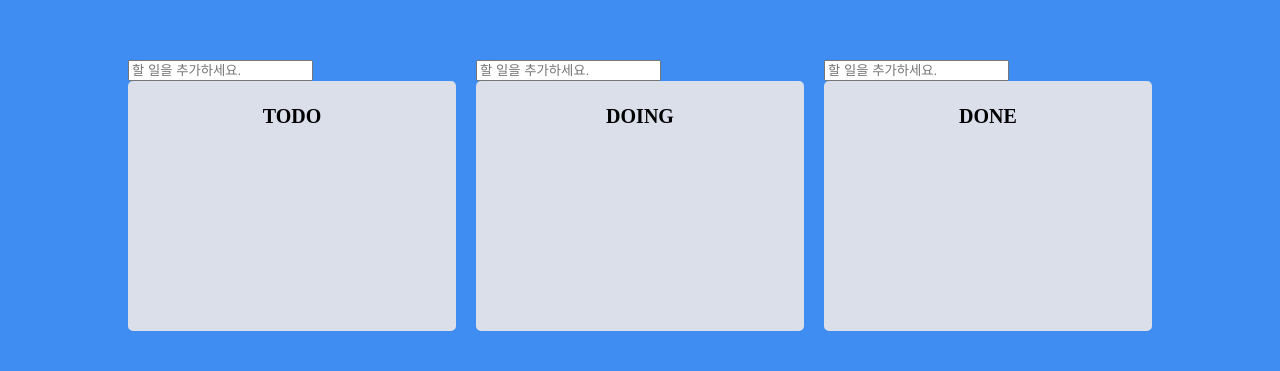
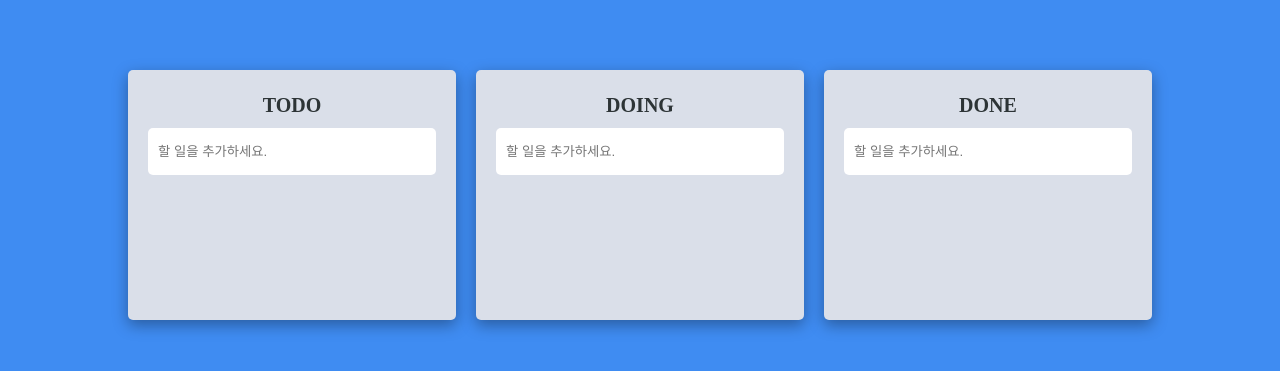
Before and after one commit to GitHubGW/react-trello, a React (Create React App) app: page / in a window 1280 px wide. Shown: the part 205-576 px from the top of the page. Built offline with nearby package versions, Linux system fonts and the light colour scheme.

Commit message:
feat(todo): save todo in local storage

```diff
--- a/src/components/DragDropContainer.tsx
+++ b/src/components/DragDropContainer.tsx
@@ -3,6 +3,7 @@ import DroppableBoard from "./DroppableBoard";
 import { useRecoilState } from "recoil";
 import { Todo, TodosState, todosState } from "../atom";
 import { DragDropContext, DragStart, DropResult, ResponderProvided } from "react-beautiful-dnd";
+import { handleSaveTodoInLocalStorage } from "../todo.utils";
 
 const Boards = styled.div`
   display: grid;
@@ -29,6 +30,7 @@ const DragDropContainer = () => {
         copiedSource.splice(source.index, 1);
         copiedSource.splice(destination.index, 0, movedTodoObject);
         const result: TodosState = { ...todos, [destination.droppableId]: copiedSource };
+        handleSaveTodoInLocalStorage(result);
         return result;
       });
     } else if (source.droppableId !== destination.droppableId) {
@@ -39,6 +41,7 @@ const DragDropContainer = () => {
         const copiedDestination: Todo[] = [...todos[destination.droppableId]];
         copiedDestination.splice(destination.index, 0, movedTodoObject);
         const result: TodosState = { ...todos, [source.droppableId]: copiedSource, [destination.droppableId]: copiedDestination };
+        handleSaveTodoInLocalStorage(result);
         return result;
       });
     }
--- a/src/components/DraggableCard.tsx
+++ b/src/components/DraggableCard.tsx
@@ -2,7 +2,8 @@ import { memo } from "react";
 import { Draggable, DraggableProvided, DraggableStateSnapshot } from "react-beautiful-dnd";
 import { SetterOrUpdater, useSetRecoilState } from "recoil";
 import styled from "styled-components";
-import { Todo, TodosState, todosState } from "../atom";
+import { Todo, TodosState, todosState, TRELLO_TODO } from "../atom";
+import { handleSaveTodoInLocalStorage } from "../todo.utils";
 
 interface DraggableCardProps {
   index: number;
@@ -12,10 +13,10 @@ interface DraggableCardProps {
 }
 
 const Card = styled.div<{ isDragging: boolean }>`
-  background-color: ${(props) => (props.isDragging === true ? "rgba(116, 185, 255,0.8)" : props.theme.cardColor)};
+  background-color: ${(props) => (props.isDragging === true ? "rgba(85, 239, 196, 0.6)" : props.theme.cardColor)};
   color: ${(props) => (props.isDragging === true ? "white" : "black")};
   border-radius: 5px;
-  padding: 15px 12px;
+  padding: 13px 12px;
   margin-bottom: 10px;
   font-size: 20px;
   display: flex;
@@ -23,17 +24,20 @@ const Card = styled.div<{ isDragging: boolean }>`
   align-items: center;
 `;
 
-const CardText = styled.span``;
+const CardText = styled.span<{ isDragging: boolean }>`
+  font-size: 15px;
+  color: ${(props) => (props.isDragging === true ? "white" : "darkgray")};
+`;
 
-const DeleteButton = styled.button`
+const DeleteButton = styled.button<{ isDragging: boolean }>`
   border: none;
   outline: none;
   cursor: pointer;
-  background-color: #34495e;
-  color: white;
-  padding: 8px 10px;
+  background-color: ${(props) => (props.isDragging === true ? "white" : "rgba(178, 190, 195,1.0)")};
+  color: ${(props) => (props.isDragging === true ? "rgba(178, 190, 195,1.0)" : "white")};
+  padding: 5px 7px;
   border-radius: 3px;
-  font-size: 14px;
+  font-size: 12px;
 `;
 
 const DraggableCard = ({ index, boardId, todoId, todoText }: DraggableCardProps) => {
@@ -44,6 +48,7 @@ const DraggableCard = ({ index, boardId, todoId, todoText }: DraggableCardProps)
       const copiedTodos: Todo[] = [...todos[boardId]];
       const filteredTodos: Todo[] = copiedTodos.filter((todo: Todo) => todo.id !== todoId);
       const result = { ...todos, [boardId]: filteredTodos };
+      handleSaveTodoInLocalStorage(result);
       return result;
     });
   };
@@ -53,9 +58,9 @@ const DraggableCard = ({ index, boardId, todoId, todoText }: DraggableCardProps)
       {(provided: DraggableProvided, { isDragging }: DraggableStateSnapshot) => {
         return (
           <Card isDragging={isDragging} ref={provided.innerRef} {...provided.draggableProps} {...provided.dragHandleProps}>
-            <CardText>{todoText}</CardText>
-            <DeleteButton onClick={() => handleDeleteTodo(todoId)} type="button">
-              삭제
+            <CardText isDragging={isDragging}>{todoText}</CardText>
+            <DeleteButton isDragging={isDragging} onClick={() => handleDeleteTodo(todoId)} type="button">
+              ✕
             </DeleteButton>
           </Card>
         );
--- a/src/components/DroppableBoard.tsx
+++ b/src/components/DroppableBoard.tsx
@@ -2,7 +2,8 @@ import { Droppable, DroppableProvided, DroppableStateSnapshot } from "react-beau
 import { useForm } from "react-hook-form";
 import { useSetRecoilState } from "recoil";
 import styled from "styled-components";
-import { Todo, TodosState, todosState } from "../atom";
+import { Todo, TodosState, todosState, TRELLO_TODO } from "../atom";
+import { handleSaveTodoInLocalStorage } from "../todo.utils";
 import DraggableCard from "./DraggableCard";
 
 interface DroppableBoardProps {
@@ -14,11 +15,15 @@ interface FormData {
   text: string;
 }
 
+const Container = styled.div``;
+
 const Board = styled.div`
   background-color: ${(props) => props.theme.boardColor};
   padding: 25px 10px;
   border-radius: 5px;
   min-height: 200px;
+  box-shadow: rgba(0, 0, 0, 0.35) 0px 5px 15px;
+  text-align: center;
 `;
 
 const BoardId = styled.h1`
@@ -26,6 +31,18 @@ const BoardId = styled.h1`
   font-weight: bold;
   font-size: 20px;
   margin-bottom: 13px;
+  color: rgba(45, 52, 54, 1);
+`;
+
+const BoardForm = styled.form``;
+
+const BoardInput = styled.input`
+  border: none;
+  outline: none;
+  padding: 16px 30px;
+  padding-left: 10px;
+  border-radius: 5px;
+  width: calc(100% - 60px);
 `;
 
 const BoardContent = styled.div<{ isDraggingOver: boolean; draggingFromThisWith: boolean }>`
@@ -33,14 +50,10 @@ const BoardContent = styled.div<{ isDraggingOver: boolean; draggingFromThisWith:
   border-radius: 5px;
   transition: all 0.5s;
   padding: 10px;
+  margin-top: 10px;
   box-sizing: border-box;
-  background-color: ${(props) =>
-    props.isDraggingOver === true ? "rgba(178, 190, 195,0.5)" : props.draggingFromThisWith === true ? "rgba(231, 76, 60,0.8)" : props.theme.boardColor};
+  background-color: ${(props) => (props.isDraggingOver === true ? props.theme.boardBgColor : props.draggingFromThisWith === true ? "rgba(231, 76, 60,0.8)" : "transparent")};
 `;
-
-const Form = styled.form``;
-
-const Input = styled.input``;
 
 const DroppableBoard = ({ boardId, todos }: DroppableBoardProps) => {
   const { register, handleSubmit, setValue, getValues } = useForm<FormData>({ mode: "onChange", defaultValues: { text: "" } });
@@ -50,21 +63,22 @@ const DroppableBoard = ({ boardId, todos }: DroppableBoardProps) => {
     setTodos((todos: TodosState) => {
       const { text } = getValues();
       const createdTodo: Todo = { id: Date.now(), text };
-      const result = { ...todos, [boardId]: [createdTodo, ...todos[boardId]] };
+      const result: TodosState = { ...todos, [boardId]: [createdTodo, ...todos[boardId]] };
+      handleSaveTodoInLocalStorage(result);
       return result;
     });
     setValue("text", "");
   };
 
   return (
-    <div>
-      <Form onSubmit={handleSubmit(onValid)}>
-        <Input {...register("text", { required: "할 일을 입력하세요." })} type="text" placeholder={`할 일을 추가하세요.`} />
-      </Form>
+    <Container>
       <Droppable droppableId={boardId}>
         {(provided: DroppableProvided, { isDraggingOver, draggingOverWith, draggingFromThisWith, isUsingPlaceholder }: DroppableStateSnapshot) => (
           <Board ref={provided.innerRef} {...provided.droppableProps}>
             <BoardId>{boardId}</BoardId>
+            <BoardForm onSubmit={handleSubmit(onValid)}>
+              <BoardInput {...register("text", { required: "할 일을 입력하세요." })} type="text" placeholder={`할 일을 추가하세요.`} />
+            </BoardForm>
             <BoardContent isDraggingOver={isDraggingOver} draggingFromThisWith={Boolean(draggingFromThisWith)}>
               {todos.map((todo: Todo, index: number) => (
                 <DraggableCard key={todo.id} index={index} boardId={boardId} todoId={todo.id} todoText={todo.text} />
@@ -74,7 +88,7 @@ const DroppableBoard = ({ boardId, todos }: DroppableBoardProps) => {
           </Board>
         )}
       </Droppable>
-    </div>
+    </Container>
   );
 };
 
--- /dev/null
+++ b/src/todo.utils.ts
@@ -0,0 +1,5 @@
+import { TodosState, TRELLO_TODO } from "./atom";
+
+export const handleSaveTodoInLocalStorage = (result: TodosState): void => {
+  return localStorage.setItem(TRELLO_TODO, JSON.stringify(result));
+};
```
